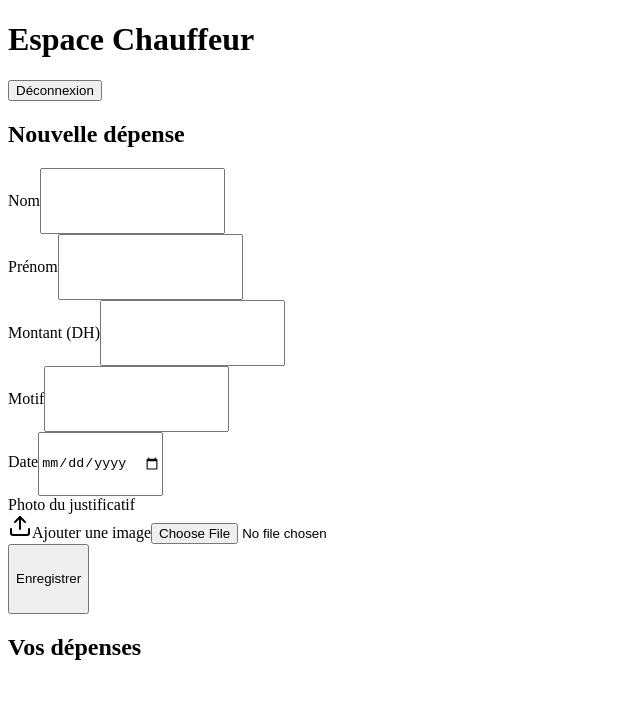
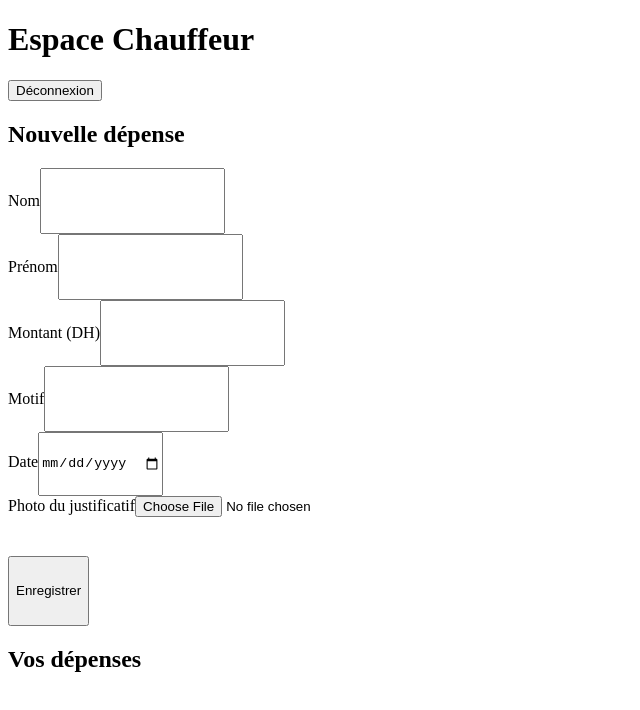
Before and after one commit to Boutayna7/expenses-manager-v3, a Next.js app: page / in a window 1280 px wide. Both pictures are taken after a click on the button "Je suis chauffeur". Shown: the top 710 px of the page, without its empty margins (0-640 px from the left). Built offline with nearby package versions, Linux system fonts and the light colour scheme.

Commit message:
Update index.js

```diff
--- a/pages/index.js
+++ b/pages/index.js
@@ -65,11 +65,12 @@ const ExpensesManager = () => {
 
   if (!userType) {
     return (
-      <div className="min-h-screen bg-gray-50 flex flex-col justify-center items-center">
-        <div className="bg-white p-6 rounded-2xl shadow w-full max-w-md">
-          <h2 className="text-4xl font-bold text-center mb-10">
+      <div className="min-h-screen bg-gray-50 flex flex-col justify-between p-6">
+        <div className="w-full mx-auto mt-8">
+          <h2 className="text-center text-4xl font-bold text-gray-900 mb-10">
             Gestion des dépenses
           </h2>
+          <div className="bg-white p-6 shadow rounded-2xl">
             <div className="space-y-6">
               <button
                 onClick={() => setUserType('driver')}
@@ -93,9 +94,11 @@ const ExpensesManager = () => {
               </button>
             </div>
           </div>
-        <div className="mt-12">
+        </div>
+
+        <div className="mt-12 text-center">
           <img
-            className="mx-auto h-24 w-auto"
+            className="mx-auto w-48"
             src="/logo.png"
             alt="Logo entreprise"
           />
@@ -105,7 +108,7 @@ const ExpensesManager = () => {
   }
 
   return (
-    <div className="p-6 mx-auto max-w-5xl">
+    <div className="p-6 mx-auto">
       <div className="flex justify-between items-center mb-8">
         <h1 className="text-3xl font-bold">
           {userType === 'driver' ? 'Espace Chauffeur' : 'Espace Administrateur'}
@@ -186,24 +189,17 @@ const ExpensesManager = () => {
           </div>
           <div>
             <label className="block mb-2 text-xl font-medium">Photo du justificatif</label>
-            <div className="flex items-center space-x-4">
-              <label
-                htmlFor="justificatifImage"
-                className="inline-flex items-center space-x-2 text-blue-600 hover:text-blue-800 cursor-pointer"
-              >
-                <Upload size={24} />
-                <span>Ajouter une image</span>
-              </label>
             <input
               type="file"
-                id="justificatifImage"
               accept="image/*"
               capture="environment"
               onChange={handleImageUpload}
-                className="hidden"
+              className="w-full p-4 text-xl border rounded-xl"
+              required
+              style={{ height: '60px' }}
             />
             {formData.justificatifImage && (
-                <div className="border rounded-xl p-4">
+              <div className="mt-4 border rounded-xl p-4">
                 <img
                   src={formData.justificatifImage}
                   alt="Aperçu"
@@ -211,7 +207,6 @@ const ExpensesManager = () => {
                 />
               </div>
             )}
-            </div>
           </div>
           <button
             type="submit"
```
Lines whose indentation alone changed are shown as unchanged.
